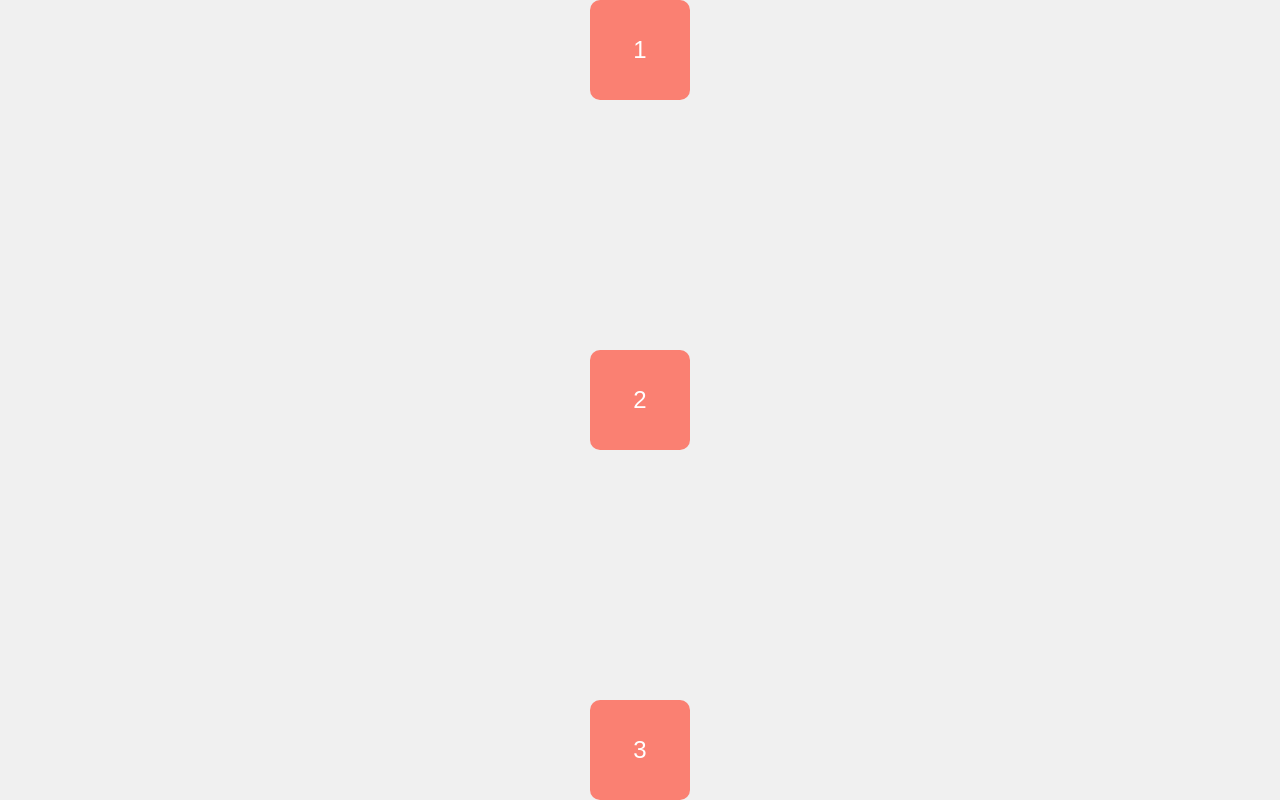
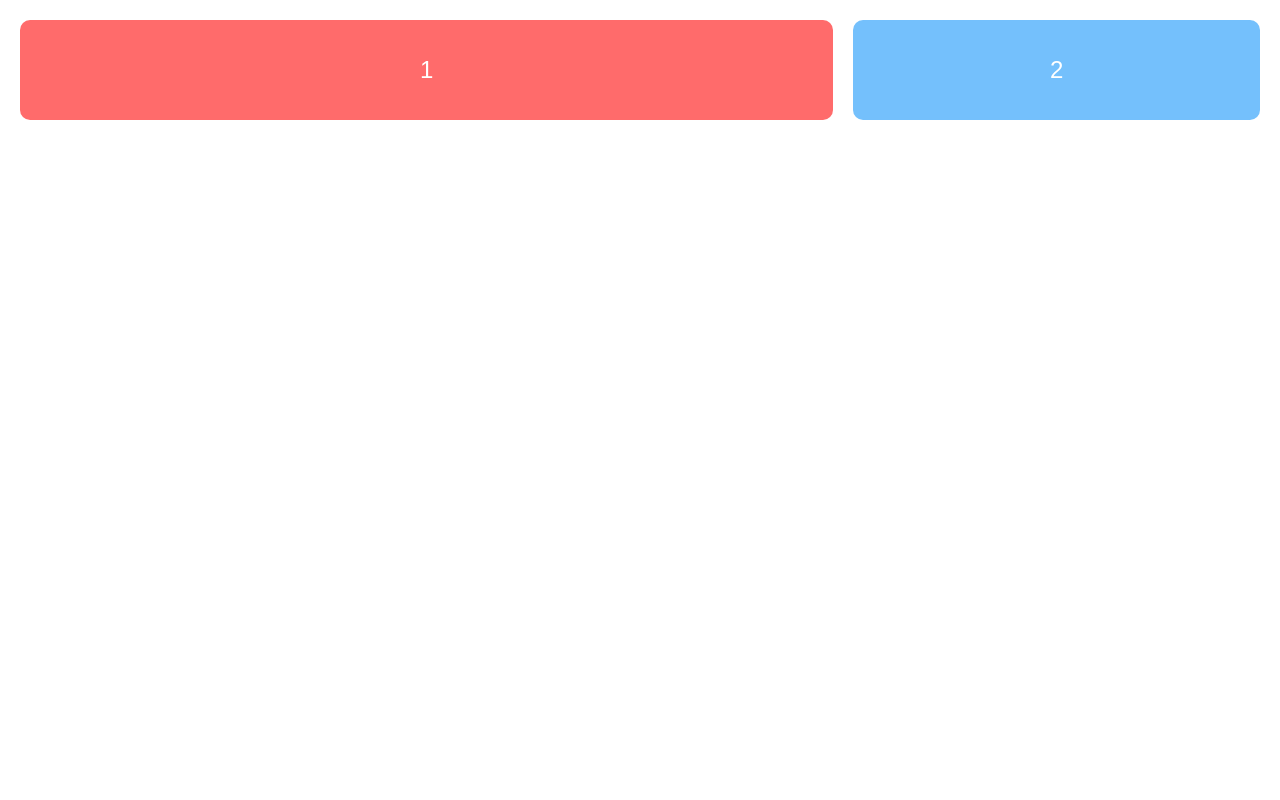
Before and after one commit to aranparrk/flex-practice, a plain HTML site: page index.html in a window 1280 px wide. Drawn offline with Linux system fonts and the light colour scheme.

Commit message:
flex 비율 복습

```diff
--- a/index.html
+++ b/index.html
@@ -8,9 +8,8 @@
   </head>
   <body>
     <div class="box-container">
-      <div class="box">1</div>
-      <div class="box">2</div>
-      <div class="box">3</div>
+      <div class="box box1">1</div>
+      <div class="box box2">2</div>
     </div>
   </body>
 </html>
--- a/style.css
+++ b/style.css
@@ -8,18 +8,14 @@ body {
 /* box 컨테이너 */
 .box-container {
   display: flex;
-  flex-direction: column;
-  justify-content: space-between;
-  align-items: center;
-  height: 100vh;
-  background-color: #f0f0f0;
+  flex-direction: row;
+  gap: 20px;
+  padding: 20px;
 }
 
 /* 안에 들어가는 박스들 */
 .box {
-  width: 100px;
   height: 100px;
-  background-color: salmon;
   color: white;
   display: flex;
   justify-content: center;
@@ -27,3 +23,13 @@ body {
   font-size: 24px;
   border-radius: 10px;
 }
+
+.box1 {
+  flex: 2;
+  background-color: #ff6b6b;
+}
+
+.box2 {
+  flex: 1;
+  background-color: #74c0fc;
+}
```
